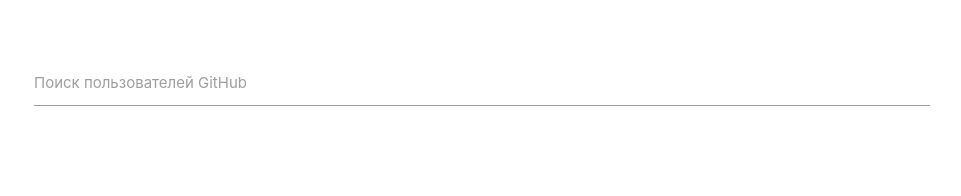
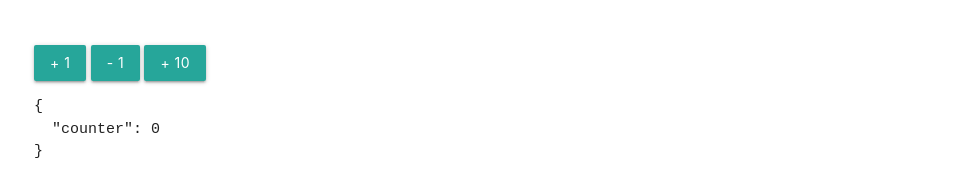
Before and after one commit to Kitsul/rxjs-practice, a website built with webpack: page src/index.html in a window 1280 px wide. Shown: the whole page, without its empty margins (158-1119 px from the left). Built offline with nearby package versions, Linux system fonts and the light colour scheme.

Commit message:
added custom redux

```diff
--- a/src/index.html
+++ b/src/index.html
@@ -28,16 +28,32 @@
 <!--For git-hub-search.js-->
 
 <!--Start-->
+<!--<div class="container">-->
+<!--    <div class="input-field">-->
+<!--        <input type="text" id="search">-->
+<!--        <label for="search">Поиск пользователей GitHub</label>-->
+<!--    </div>-->
+
+<!--    <div class="row">-->
+<!--        <div class="col s6 offset-s3" id="result">-->
+<!--        </div>-->
+<!--    </div>-->
+<!--</div>-->
+
+<!--<script src="https://cdnjs.cloudflare.com/ajax/libs/materialize/1.0.0/js/materialize.min.js"></script>-->
+<!--End-->
+
+
+
+<!--For redux.js-->
+
+<!--Start-->
 <div class="container">
-    <div class="input-field">
-        <input type="text" id="search">
-        <label for="search">Поиск пользователей GitHub</label>
-    </div>
+    <button class="btn" id="increment">+ 1</button>
+    <button class="btn" id="decrement">- 1</button>
+    <button class="btn" id="add">+ 10</button>
 
-    <div class="row">
-        <div class="col s6 offset-s3" id="result">
-        </div>
-    </div>
+    <pre></pre>
 </div>
 
 <script src="https://cdnjs.cloudflare.com/ajax/libs/materialize/1.0.0/js/materialize.min.js"></script>
--- a/src/index.js
+++ b/src/index.js
@@ -2,4 +2,5 @@
 //import './creation'
 //import './subjects'
 //import './operators'
-import  './git-hub-search'
+//import  './git-hub-search'
+import './redux'
--- /dev/null
+++ b/src/redux.js
@@ -0,0 +1,55 @@
+import { Subject } from 'rxjs'
+import { scan, startWith, shareReplay } from 'rxjs/operators'
+
+const initialState = {
+    counter: 0
+}
+
+const pre = document.querySelector('pre');
+
+const handlers = {
+    INCREMENT: state => ({...state, counter: state.counter + 1 }),
+    DECREMENT: state => ({...state, counter: state.counter - 1 }),
+    ADD: (state, action) => ({...state, counter: state.counter + action.payload }),
+    DEFAULT: state => state
+}
+function reduser(state = initialState, action) {
+    const handler = handlers[action.type] || handlers.DEFAULT;
+    return handler(state, action);
+}
+
+// function reduser(state = initialState, action) {
+//     switch (action.type) {
+//         case 'INCREMENT': return {...state, counter: state.counter + 1 }
+//         case 'DECREMENT': return {...state, counter: state.counter - 1 }
+//         case 'ADD': return {...state, counter: state.counter + action.payload }
+//         default: return state
+//     }
+// }
+
+function createStore(rootReduser) {
+    const subject$ = new Subject();
+    const store$ = subject$.pipe(
+        startWith({type: '__INIT__'}),
+        scan(rootReduser, undefined),
+        shareReplay(1)
+    );
+    store$.dispatch = action => subject$.next(action);
+    return store$;
+}
+const store$ = createStore(reduser);
+
+store$.subscribe(state => {
+    pre.innerHTML =JSON.stringify(state, null, 2)
+})
+document.getElementById('increment').addEventListener('click', () => {
+    store$.dispatch({type: 'INCREMENT'})
+});
+
+document.getElementById('decrement').addEventListener('click', () => {
+    store$.dispatch({type: 'DECREMENT'})
+});
+
+document.getElementById('add').addEventListener('click', () => {
+    store$.dispatch({type: 'ADD', payload: 10})
+});
```
